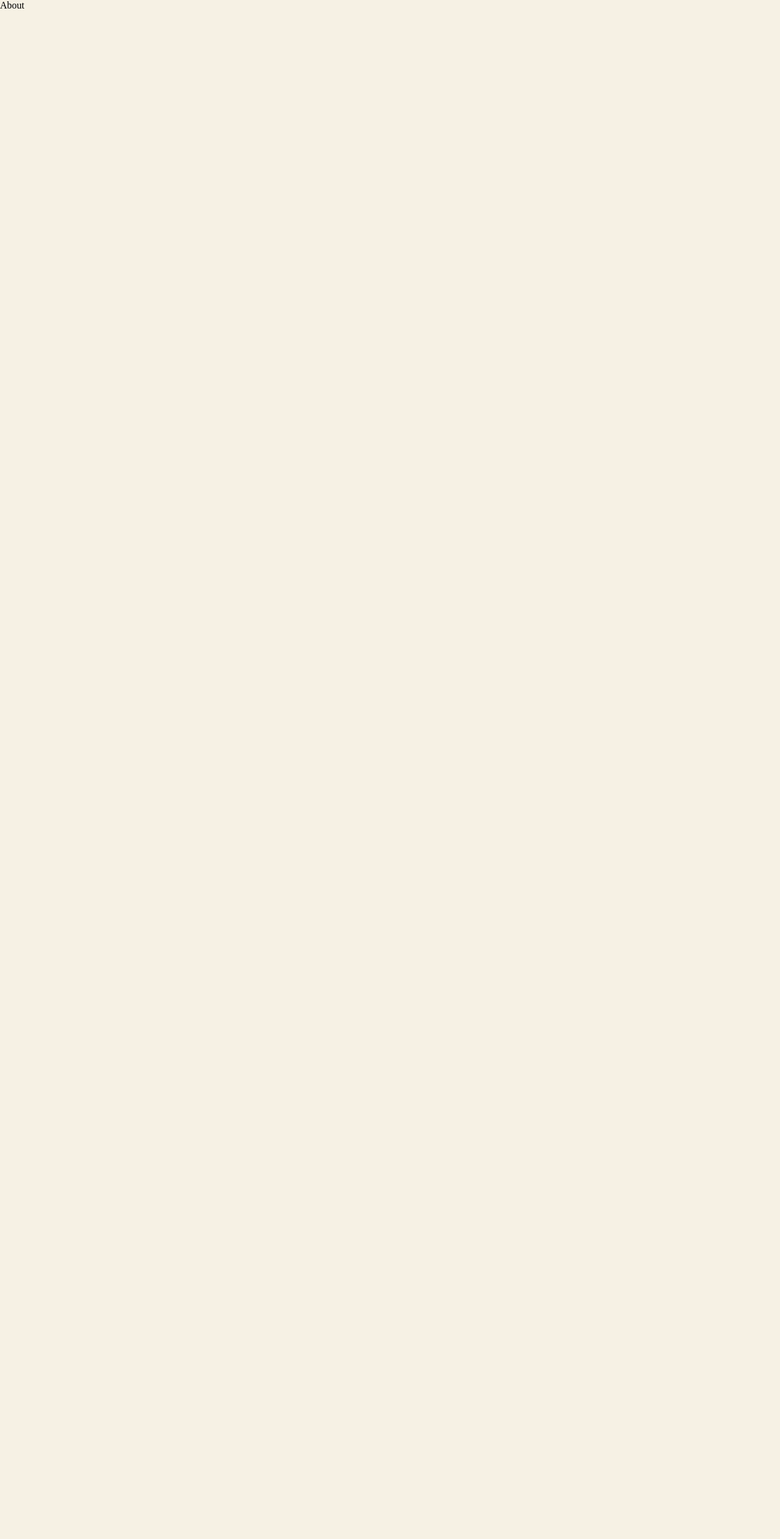
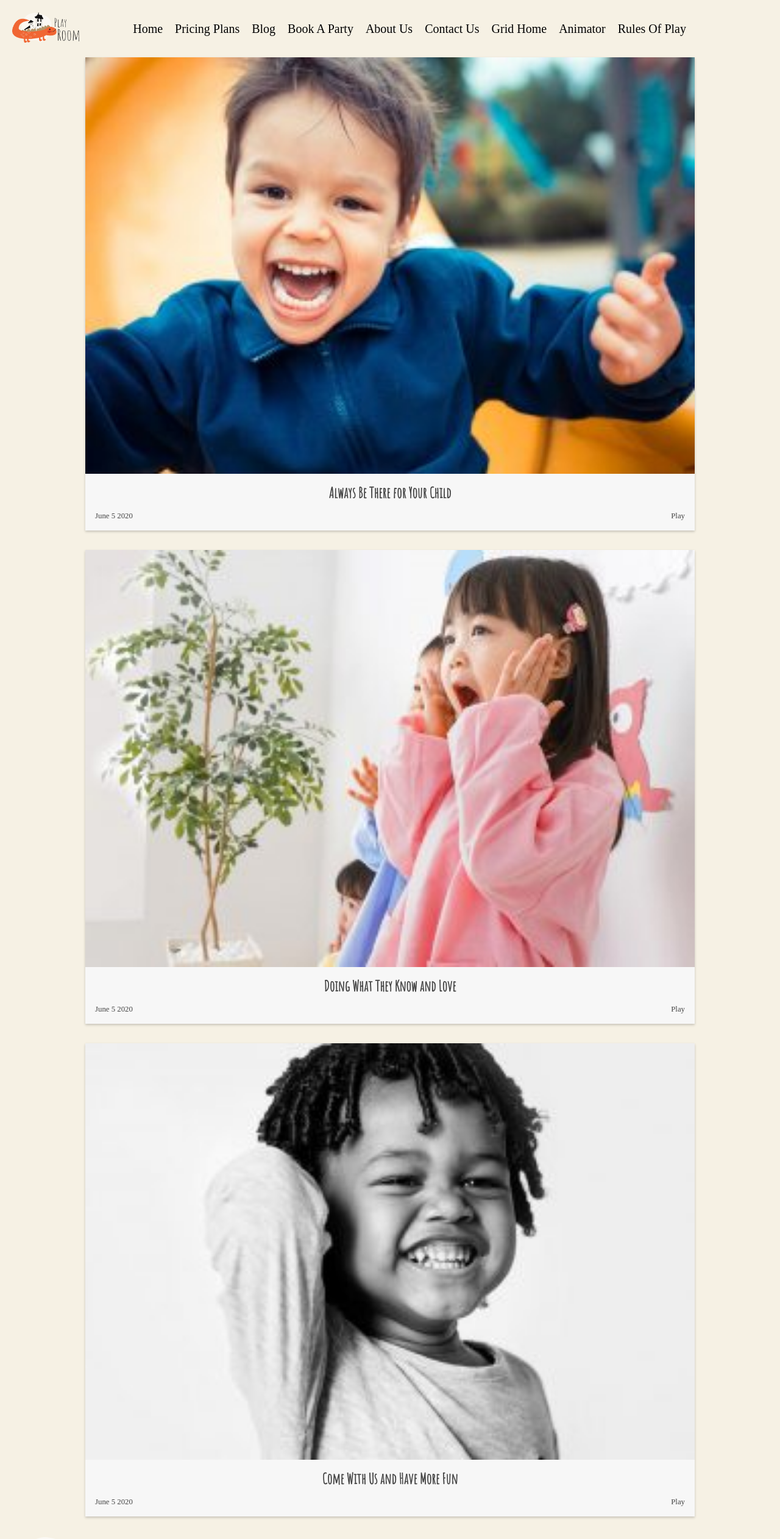
Before and after one commit to girish78678/playroom, a Next.js app: page /blogs in a window 1280 px wide. Shown: the top 2524 px of the page at 61% size. Before the commit the page ends 800 px from the top, so only its background shows below. Built offline with nearby package versions, Linux system fonts and the light colour scheme; a web font is replaced by a local one.

Commit message:
update blog

```diff
--- a/src/components/Header.js
+++ b/src/components/Header.js
@@ -30,9 +30,9 @@ const Header = () => {
               <li>
                 <Link href="/pricing-plans">Pricing Plans</Link>
               </li>
-              {/* <li>
-                <Link href="/events">Events</Link>
-              </li> */}
+              <li>
+                <Link href="/blogs">Blog</Link>
+              </li>
 
               <li>
                 <Link href="/book-an-app">Book A Party</Link>
--- a/src/pages/blogs.js
+++ b/src/pages/blogs.js
@@ -1,5 +1,66 @@
-function Blogs() {
-  return <div>About</div>;
+import Head from "next/head";
+import Image from "next/image";
+import styles from "@/styles/Home.module.css";
+import Link from "next/link";
+import Header from "@/components/Header";
+import dynamic from "next/dynamic";
+import Footer from "@/components/Footer";
+export default function Blog() {
+  return (
+    <>
+      <Head>
+        <title>playroom-kids Theme</title>
+        <meta name="description" content="Generated by create next app" />
+        <meta name="viewport" content="width=device-width, initial-scale=1" />
+        <link rel="icon" href="/favicon.ico" />
+      </Head>
+      <main className="blog">
+        <header>
+          <div className="header">
+            <Header />
+          </div>
+        </header>
+        <div class="my-flex-container blog-flex">
+        <div class="my-card my--card__item">
+    <img src="/images/grid-home/kid-3.jpg " alt="kid" />
+    <div class="my-card-content">
+      <h2>Always Be There for Your Child </h2>
+      <div className="card--content--flexbox">
+      <p class="my-date">June 5 2020</p>
+      <p class="my-play">Play</p>
+      </div>
+    </div>
+  </div>
+
+  <div class="my-card my--card__item">
+  <img src="/images/grid-home/kid-2.jpg" alt="kid" />
+    <div class="my-card-content">
+      <h2>Doing What They Know and Love </h2>
+      <div className="card--content--flexbox">
+      <p class="my-date">June 5 2020</p>
+      <p class="my-play">Play</p>
+      </div>
+    </div>
+    </div>
+    <div class="my-card my--card__item">
+   <img src="/images/grid-home/kid-1.jpg" alt="kid" />
+    <div class="my-card-content">
+      <h2>Come With Us and Have More Fun</h2>
+      <div className="card--content--flexbox">
+      <p class="my-date">June 5 2020</p>
+      <p class="my-play">Play</p>
+      </div>
+    </div>
+  </div>
+
+
+
+</div>
+      </main>
+
+      <div className="footer-sec">
+        <Footer />
+      </div>
+      </>
+  );
 }
-
-export default Blogs;
--- a/src/styles/style.css
+++ b/src/styles/style.css
@@ -2571,7 +2571,7 @@ width: 47%;
     color: #444;
   }
 .Book--hero{
-    /* background-color: #6EC1E4 !important; */
+    background-color: #6EC1E4 !important;
     background-image: url("/images/book--a-party/hero.jpg");
 background-position: center;
 background-size: cover;
@@ -2639,9 +2639,7 @@ border-bottom: 1px dashed #f4c7af;
 .slides img{
     border-radius: 4%;
 }
-.swiper-slide{
-    margin-right: 15px;
-}
+
 .slide--show-1 img{
     border-radius: 4%;
     width: 120%;
@@ -2726,3 +2724,15 @@ border-bottom: 1px dashed #f4c7af;
 }
 
 }
+
+/* Blog */
+
+.blog-flex{
+ display: flex;
+ flex-direction: column;
+ justify-content: center;
+ align-content: center;
+}
+.my--card__item{
+    width: 100%;
+}
```
